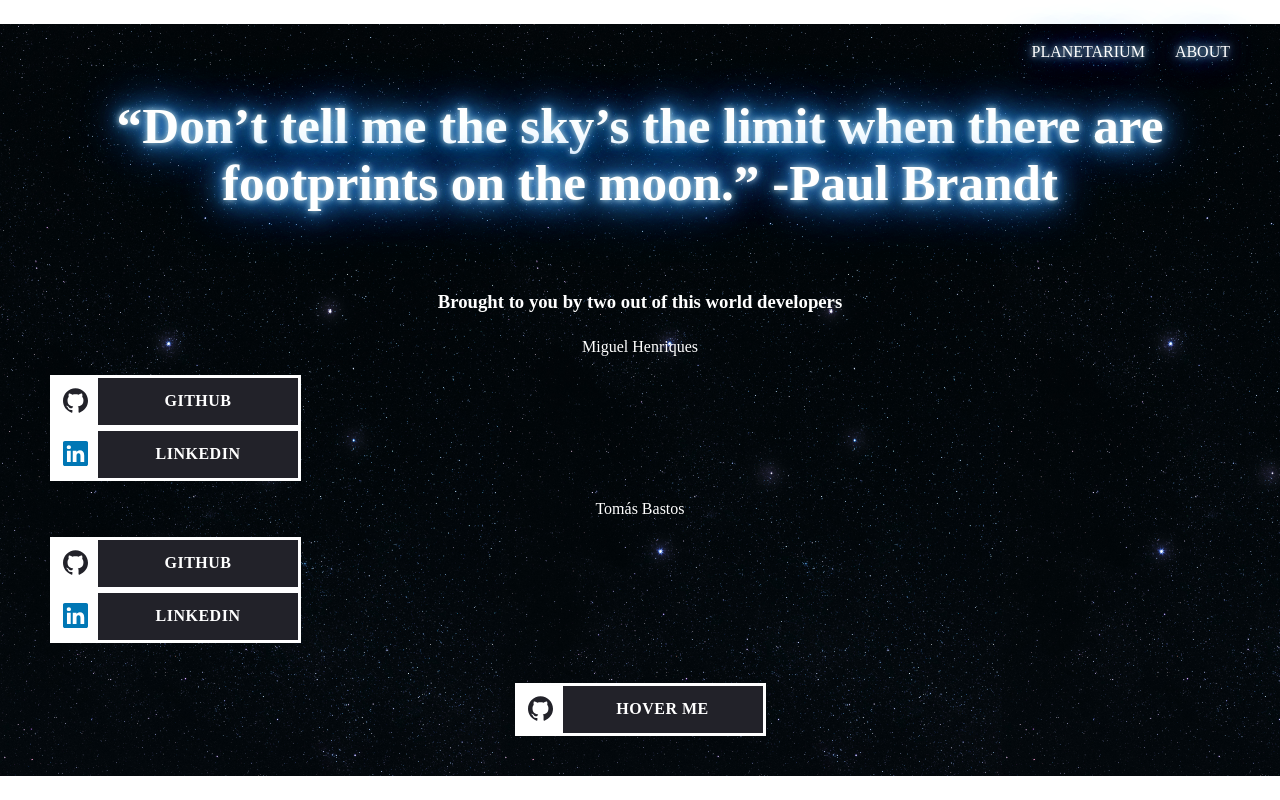
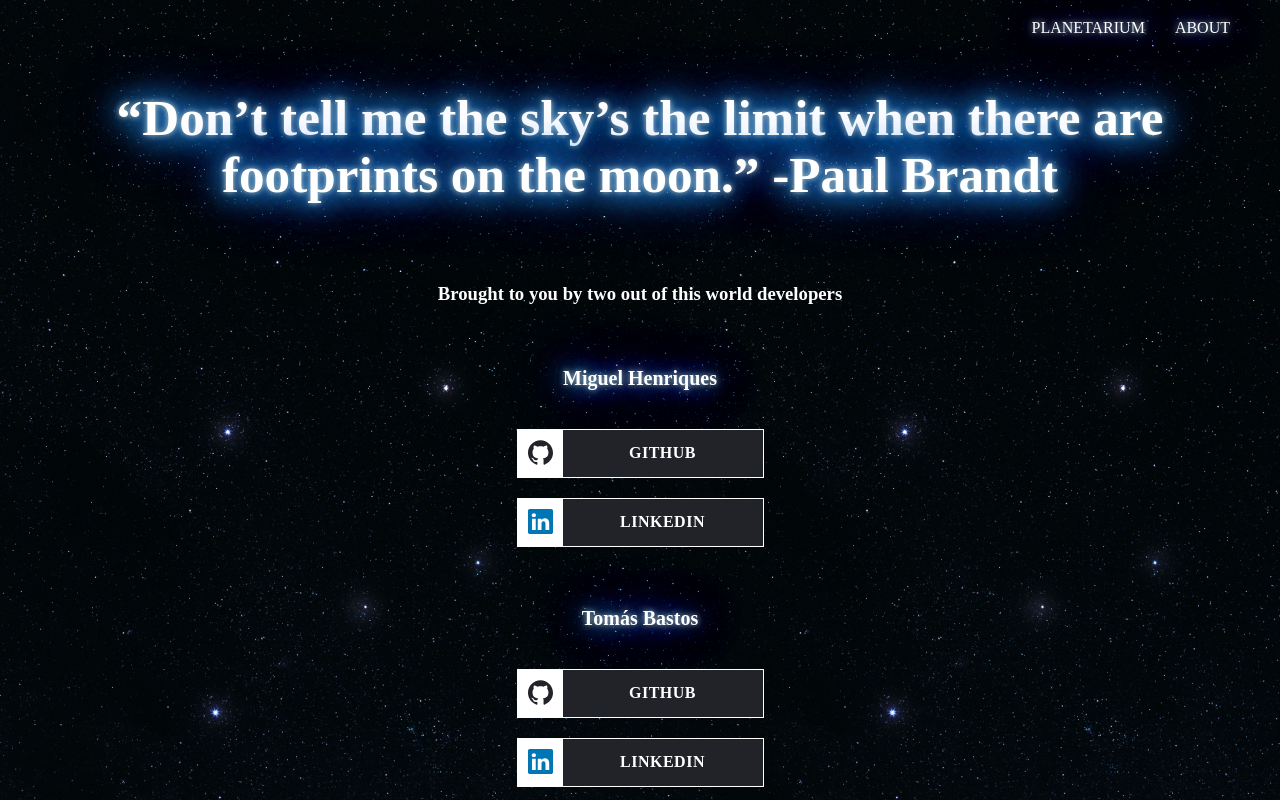
Before and after one commit to miguel-a-henriques/React-Project---Planetarium, a React (Vite) app in the folder planetarium/: page /about in a window 1280 px wide. Shown: the top 800 px of the page. Built offline with nearby package versions, Linux system fonts and the light colour scheme; a web font is replaced by a local one.

Commit message:
more updates

```diff
--- a/planetarium/src/App.css
+++ b/planetarium/src/App.css
@@ -51,6 +51,7 @@ nav ul {
 nav li {
   list-style: none;
 }
+
 /* PLANETS LIST */
 
 .planet-container {
@@ -82,12 +83,29 @@ nav li {
   font-size: 24px;
 }
 
+.addNew {
+  margin: 50px auto;
+}
+
+.secondList {
+  gap: 30px;
+  display: grid;
+  grid-template-columns: 1fr 1fr 1fr 1fr;
+}
+
 .empty {
-  width: 300px;
-  height: 350px;
-  border: 2px dashed rgba(255, 255, 255, 0.718);
+  border: 1px dashed rgba(255, 255, 255, 0.718);
   border-radius: 10px;
   padding: 5px;
+  width: 300px;
+  height: 450px;
+  display: flex;
+  align-items: center;
+  justify-content: center;
+}
+
+.empty img {
+  height: 60px;
 }
 
 /* TEST ANIMATION */
@@ -143,6 +161,10 @@ nav li {
   background-color: rgba(0, 0, 0, 0.437);
 }
 
+.container-description li {
+  list-style: none;
+}
+
 /* FORM */
 
 .form-container {
@@ -175,6 +197,47 @@ nav li {
   margin-top: 20px;
 }
 
+/* ABOUT */
+.about {
+  display: flex;
+  flex-direction: column;
+  align-items: center;
+}
+
+.signature {
+  font-size: 20px;
+  margin: 40px auto;
+}
+
+/* ERROR */
+
+.errorContainer {
+  width: 100%;
+}
+
+.errorCenter {
+  text-align: center;
+}
+
+.error img {
+  height: 300px;
+  animation: float2 6s ease-in-out infinite;
+}
+
+@keyframes float2 {
+  0% {
+    transform: translatey(-35px);
+  }
+
+  50% {
+    transform: translatey(35px);
+  }
+
+  100% {
+    transform: translatey(-35px);
+  }
+}
+
 /******************************************************************************/
 /****************Button About Page*********************************************/
 /******************************************************************************/
@@ -182,7 +245,8 @@ nav li {
 /******************GitHub*****************************************************/
 .button-icon {
   display: flex;
-  border: 3px #fff solid;
+  border: 1px #fff solid;
+
   width: fit-content;
   height: fit-content;
   cursor: pointer;
@@ -242,10 +306,12 @@ nav li {
 
 .button-icon-link {
   display: flex;
-  border: 3px #fff solid;
+  border: 1px #fff solid;
+
   width: fit-content;
   height: fit-content;
   cursor: pointer;
+  margin: 20px auto;
 }
 
 .icon-link {
@@ -302,6 +368,7 @@ nav li {
 
 #slider-container {
   overflow: hidden;
+  margin: 50px auto;
 }
 
 #scroll-text {
--- a/planetarium/src/components/NewPlanetList.jsx
+++ b/planetarium/src/components/NewPlanetList.jsx
@@ -4,9 +4,7 @@ import { Link } from "react-router-dom";
 
 const API_URL = "http://localhost:3000";
 
-
-function NewPlanetList () {
-
+function NewPlanetList() {
   const [planets, setPlanets] = useState([]);
 
   useEffect(() => {
@@ -20,8 +18,9 @@ function NewPlanetList () {
     <div>
       {planets &&
         planets.map((planet) => {
-                    return planet.id > 8 && (
-                        <div>
+          return (
+            planet.id > 8 && (
+              <div className="secondList">
                 <section key={planet.id} className="cards">
                   <Link to={`/planets/${planet.id}`}>
                     <div className="img-container">
@@ -36,7 +35,7 @@ function NewPlanetList () {
                   </Link>
                 </section>
                 <Link to={"/planets/add"}>
-                                <div className="empty">
+                  <div className="cards empty">
                     <img
                       src="https://i.ibb.co/LgNwBBq/icons8-add-100.png"
                       alt="add your own planet"
@@ -44,13 +43,11 @@ function NewPlanetList () {
                   </div>
                 </Link>
               </div>
-                )}
             )
-
-            }
+          );
+        })}
     </div>
-    )
+  );
 }
 
-
-export default NewPlanetList
+export default NewPlanetList;
--- a/planetarium/src/components/PlanetList.jsx
+++ b/planetarium/src/components/PlanetList.jsx
@@ -18,7 +18,8 @@ function PlanetList() {
     <div className="planet-container">
       {planets &&
         planets.map((planet) => {
-          return planet.id <= 8 && (
+          return (
+            planet.id <= 8 && (
               <section key={planet.id} className="cards ">
                 <Link to={`/planets/${planet.id}`}>
                   <div className="img-container">
@@ -33,6 +34,7 @@ function PlanetList() {
                 </Link>
               </section>
             )
+          );
         })}
     </div>
   );
--- a/planetarium/src/index.css
+++ b/planetarium/src/index.css
@@ -28,6 +28,10 @@ body {
   place-items: center;
   min-width: 320px;
   min-height: 100vh;
+}
+
+main {
+  width: 100%;
 }
 
 h1 {
@@ -70,5 +74,5 @@ button:focus-visible {
 footer {
   display: flex;
   justify-content: center;
-  margin: 40px auto;
+  margin: 60px auto 100px auto;
 }
--- a/planetarium/src/pages/About.jsx
+++ b/planetarium/src/pages/About.jsx
@@ -1,12 +1,13 @@
-
-function About () {
-
+function About() {
   return (
-        <div>
-            <h1>“Don’t tell me the sky’s the limit when there are footprints on the moon.” -Paul Brandt</h1>
+    <div className="about">
+      <h1>
+        “Don’t tell me the sky’s the limit when there are footprints on the
+        moon.” -Paul Brandt
+      </h1>
       <br />
       <h3>Brought to you by two out of this world developers</h3>
-            <p>Miguel Henriques</p>
+      <h1 className="signature">Miguel Henriques</h1>
       <a href="https://github.com/miguel-a-henriques" target="_blank">
         <div className="button-icon">
           <div className="icon">
@@ -17,29 +18,37 @@ function About () {
               ></path>
             </svg>
           </div>
-  <                     div className="cube">
+          <div className="cube">
             <span className="side front">GitHub</span>
             <span className="side top">Follow Me</span>
           </div>
         </div>
       </a>
-                    <a href="https://www.linkedin.com/in/miguel-henriques-525514177/" target="_blank">
+      <a
+        href="https://www.linkedin.com/in/miguel-henriques-525514177/"
+        target="_blank"
+      >
         <div className="button-icon-link">
           <div className="icon-link">
-                            <svg viewBox="0 0 16 16" height={16} width={16} xmlns="http://www.w3.org/2000/svg">
+            <svg
+              viewBox="0 0 16 16"
+              height={16}
+              width={16}
+              xmlns="http://www.w3.org/2000/svg"
+            >
               <path
                 d="M0 1.146C0 .513.526 0 1.175 0h13.65C15.474 0 16 .513 16 1.146v13.708c0 .633-.526 1.146-1.175 1.146H1.175C.526 16 0 15.487 0 14.854V1.146zm4.943 12.248V6.169H2.542v7.225h2.401zm-1.2-8.212c.837 0 1.358-.554 1.358-1.248-.015-.709-.52-1.248-1.342-1.248-.822 0-1.359.54-1.359 1.248 0 .694.521 1.248 1.327 1.248h.016zm4.908 8.212V9.359c0-.216.016-.432.08-.586.173-.431.568-.878 1.232-.878.869 0 1.216.662 1.216 1.634v3.865h2.401V9.25c0-2.22-1.184-3.252-2.764-3.252-1.274 0-1.845.7-2.165 1.193v.025h-.016a5.54 5.54 0 0 1 .016-.025V6.169h-2.4c.03.678 0 7.225 0 7.225h2.4z"
                 fill="#0077b5"
               ></path>
             </svg>
           </div>
-  <                     div className="cube-link">
+          <div className="cube-link">
             <span className="side front-link">LinkedIn</span>
             <span className="side top-link">Follow Me</span>
           </div>
         </div>
       </a>
-            <p>Tomás Bastos</p>
+      <h1 className="signature">Tomás Bastos</h1>
       <a href="https://github.com/Tom4sB4stos" target="_blank">
         <div className="button-icon">
           <div className="icon">
@@ -50,30 +59,38 @@ function About () {
               ></path>
             </svg>
           </div>
-  <                     div className="cube">
+          <div className="cube">
             <span className="side front">GitHub</span>
             <span className="side top">Follow Me</span>
           </div>
         </div>
       </a>
-                    <a href="https://www.linkedin.com/in/tom%C3%A1s-bastos-3aa674136/" target="_blank">
+      <a
+        href="https://www.linkedin.com/in/tom%C3%A1s-bastos-3aa674136/"
+        target="_blank"
+      >
         <div className="button-icon-link">
           <div className="icon-link">
-                            <svg viewBox="0 0 16 16" height={16} width={16} xmlns="http://www.w3.org/2000/svg">
+            <svg
+              viewBox="0 0 16 16"
+              height={16}
+              width={16}
+              xmlns="http://www.w3.org/2000/svg"
+            >
               <path
                 d="M0 1.146C0 .513.526 0 1.175 0h13.65C15.474 0 16 .513 16 1.146v13.708c0 .633-.526 1.146-1.175 1.146H1.175C.526 16 0 15.487 0 14.854V1.146zm4.943 12.248V6.169H2.542v7.225h2.401zm-1.2-8.212c.837 0 1.358-.554 1.358-1.248-.015-.709-.52-1.248-1.342-1.248-.822 0-1.359.54-1.359 1.248 0 .694.521 1.248 1.327 1.248h.016zm4.908 8.212V9.359c0-.216.016-.432.08-.586.173-.431.568-.878 1.232-.878.869 0 1.216.662 1.216 1.634v3.865h2.401V9.25c0-2.22-1.184-3.252-2.764-3.252-1.274 0-1.845.7-2.165 1.193v.025h-.016a5.54 5.54 0 0 1 .016-.025V6.169h-2.4c.03.678 0 7.225 0 7.225h2.4z"
                 fill="#0077b5"
               ></path>
             </svg>
           </div>
-  <                     div className="cube-link">
+          <div className="cube-link">
             <span className="side front-link">LinkedIn</span>
             <span className="side top-link">Follow Me</span>
           </div>
         </div>
       </a>
     </div>
-    )
+  );
 }
 
-export default About
+export default About;
--- a/planetarium/src/pages/Error.jsx
+++ b/planetarium/src/pages/Error.jsx
@@ -1,7 +1,7 @@
 function Error() {
   return (
-      <article>
-        <div>
+    <article className="errorContainer">
+      <div className="errorCenter">
         <h1>404</h1>
       </div>
       <div className="error">
@@ -10,7 +10,7 @@ function Error() {
           alt="floating astronaut"
         />
       </div>
-        <div>
+      <div className="errorCenter">
         <h1>Black Hole Found</h1>
       </div>
     </article>
--- a/planetarium/src/pages/Homepage.jsx
+++ b/planetarium/src/pages/Homepage.jsx
@@ -6,19 +6,19 @@ function Homepage() {
   return (
     <div>
       <div>
-                <QuoteSlider />
+        <QuoteSlider className="slider" />
       </div>
       <div>
         <PlanetList />
       </div>
       <div>
-                <h1>Add your Own</h1>
+        <h1 className="addNew">Add your Own</h1>
       </div>
       <div>
         <NewPlanetList />
       </div>
     </div>
-    )
+  );
 }
 
-export default Homepage
+export default Homepage;
```
Lines whose indentation alone changed are shown as unchanged.
